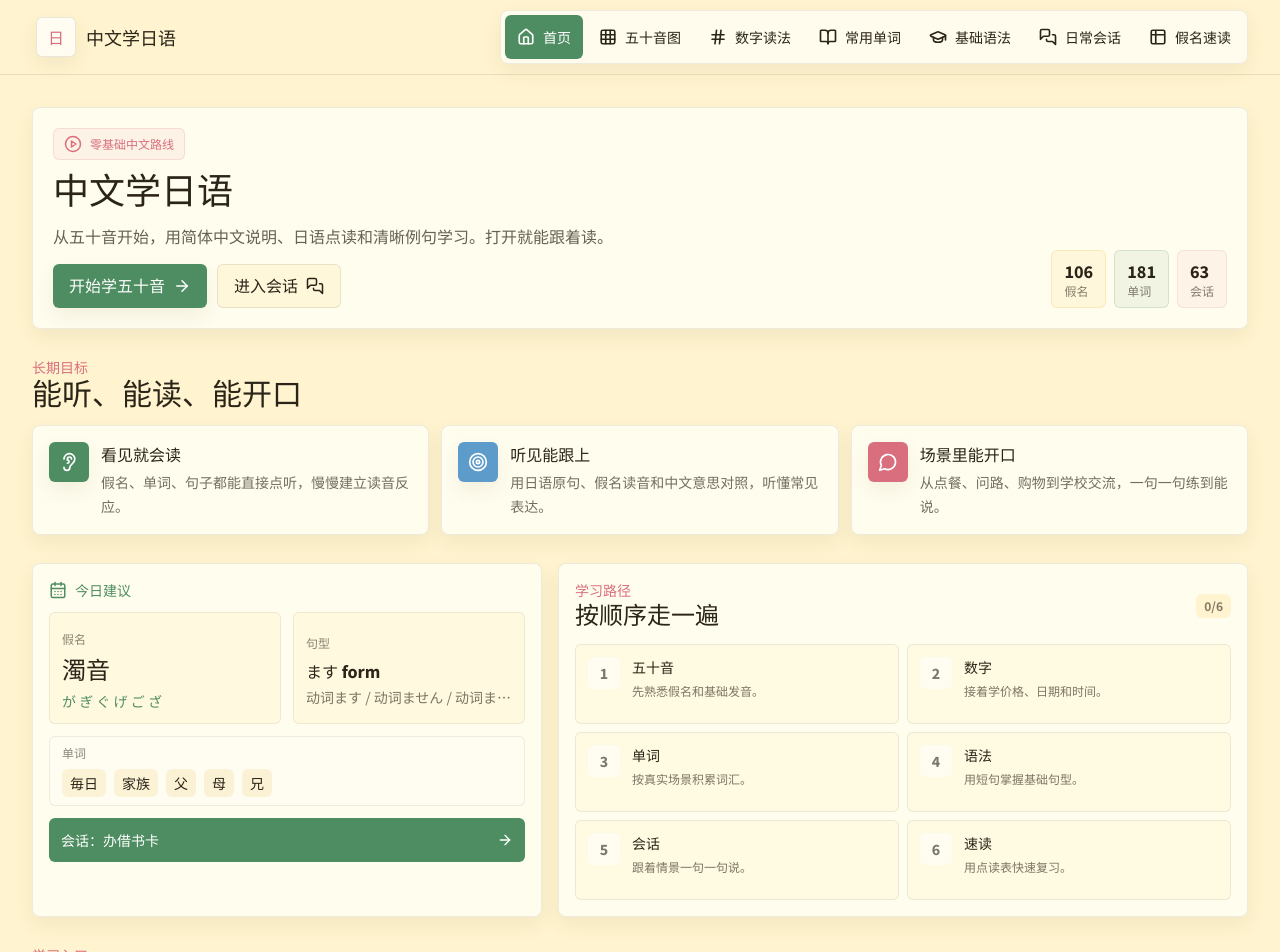
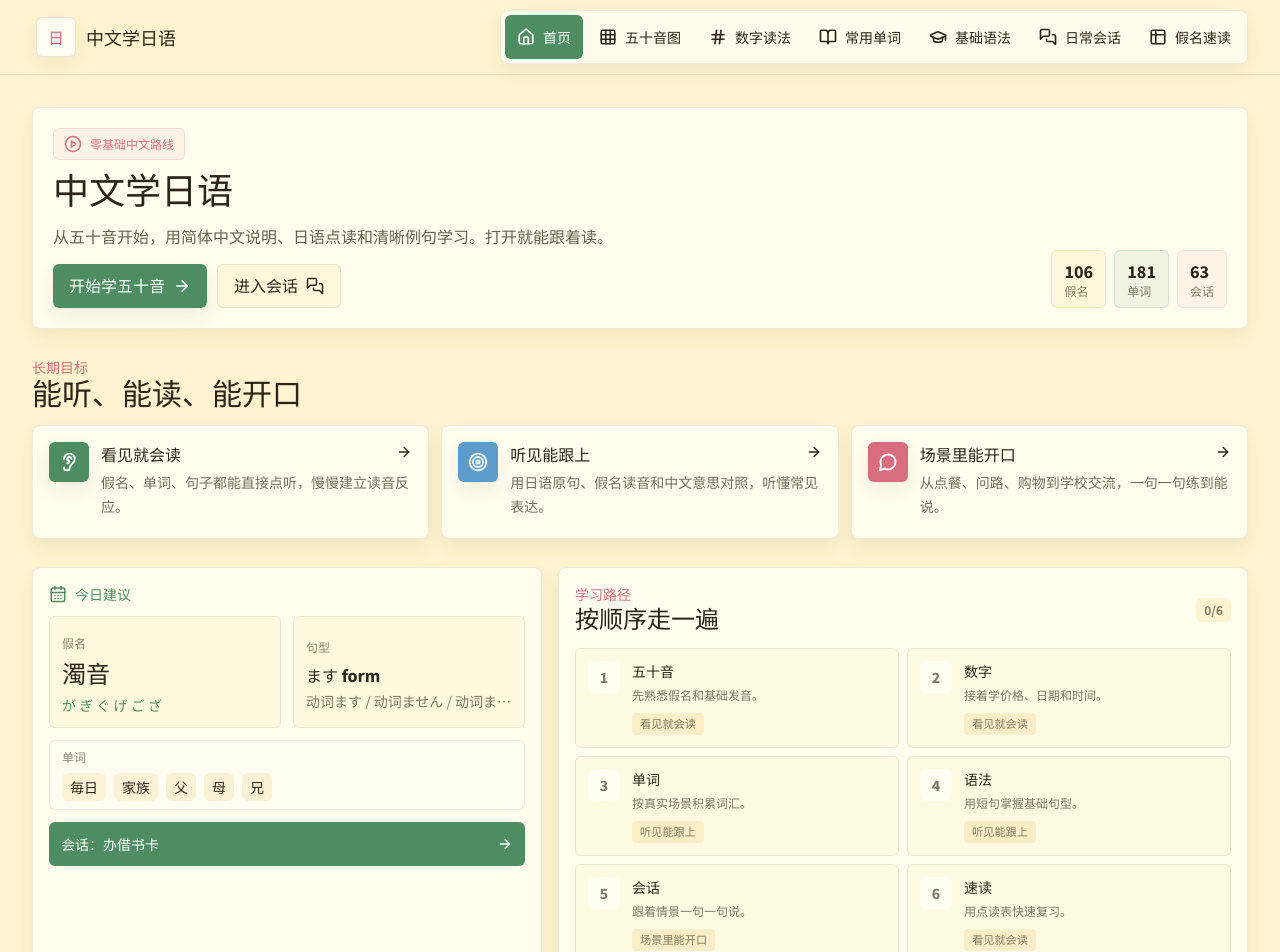
Before and after one commit to marksui/nihongo-learning, a React (Vite) app: page / in a window 1280 px wide. Shown: the top 952 px of the page. Built offline with nearby package versions, Linux system fonts and the light colour scheme.

Commit message:
Connect learning goals to path data

```diff
--- a/src/data/learningPath.ts
+++ b/src/data/learningPath.ts
@@ -9,6 +9,21 @@ export interface LearningPathStep {
   page: PageKey;
   title: string;
   description: string;
+  goalId: string;
+  level?: "入门" | "基础" | "进阶入门";
+  tags?: string[];
+  sortOrder?: number;
+}
+
+export interface LearningGoal {
+  id: string;
+  title: string;
+  description: string;
+  tone: "matcha" | "sora" | "sakura";
+  page: PageKey;
+  level?: "入门" | "基础" | "进阶入门";
+  tags?: string[];
+  sortOrder?: number;
 }
 
 export interface TodaySuggestion {
@@ -19,13 +34,46 @@ export interface TodaySuggestion {
   dialogue: (typeof dialogues)[number];
 }
 
+export const learningGoals: LearningGoal[] = [
+  {
+    id: "read",
+    title: "看见就会读",
+    description: "假名、单词、句子都能直接点听，慢慢建立读音反应。",
+    tone: "matcha",
+    page: "kana",
+    level: "入门",
+    tags: ["假名", "点读", "读音"],
+    sortOrder: 1,
+  },
+  {
+    id: "listen",
+    title: "听见能跟上",
+    description: "用日语原句、假名读音和中文意思对照，听懂常见表达。",
+    tone: "sora",
+    page: "quickread",
+    level: "基础",
+    tags: ["听力", "对照", "复习"],
+    sortOrder: 2,
+  },
+  {
+    id: "speak",
+    title: "场景里能开口",
+    description: "从点餐、问路、购物到学校交流，一句一句练到能说。",
+    tone: "sakura",
+    page: "conversation",
+    level: "基础",
+    tags: ["会话", "情景", "跟读"],
+    sortOrder: 3,
+  },
+];
+
 export const learningPathSteps: LearningPathStep[] = [
-  { id: "path-kana", page: "kana", title: "五十音", description: "先熟悉假名和基础发音。" },
-  { id: "path-numbers", page: "numbers", title: "数字", description: "接着学价格、日期和时间。" },
-  { id: "path-vocabulary", page: "vocabulary", title: "单词", description: "按真实场景积累词汇。" },
-  { id: "path-grammar", page: "grammar", title: "语法", description: "用短句掌握基础句型。" },
-  { id: "path-conversation", page: "conversation", title: "会话", description: "跟着情景一句一句说。" },
-  { id: "path-quickread", page: "quickread", title: "速读", description: "用点读表快速复习。" },
+  { id: "path-kana", page: "kana", title: "五十音", description: "先熟悉假名和基础发音。", goalId: "read", level: "入门", tags: ["假名"], sortOrder: 1 },
+  { id: "path-numbers", page: "numbers", title: "数字", description: "接着学价格、日期和时间。", goalId: "read", level: "入门", tags: ["数字"], sortOrder: 2 },
+  { id: "path-vocabulary", page: "vocabulary", title: "单词", description: "按真实场景积累词汇。", goalId: "listen", level: "基础", tags: ["词汇", "场景"], sortOrder: 3 },
+  { id: "path-grammar", page: "grammar", title: "语法", description: "用短句掌握基础句型。", goalId: "listen", level: "基础", tags: ["句型"], sortOrder: 4 },
+  { id: "path-conversation", page: "conversation", title: "会话", description: "跟着情景一句一句说。", goalId: "speak", level: "基础", tags: ["会话", "跟读"], sortOrder: 5 },
+  { id: "path-quickread", page: "quickread", title: "速读", description: "用点读表快速复习。", goalId: "read", level: "入门", tags: ["复习", "点读"], sortOrder: 6 },
 ];
 
 const getDayIndex = (date = new Date()) => {
--- a/src/pages/Home.tsx
+++ b/src/pages/Home.tsx
@@ -20,7 +20,7 @@ import PageHero from "../components/PageHero";
 import { dialogues } from "../data/dialogues";
 import { grammarLessons } from "../data/grammar";
 import { kanaItems } from "../data/kana";
-import { getTodaySuggestion, learningPathSteps } from "../data/learningPath";
+import { getTodaySuggestion, learningGoals, learningPathSteps } from "../data/learningPath";
 import { numberExamples } from "../data/numbers";
 import { vocabulary } from "../data/vocabulary";
 import type { PageKey } from "../components/Navbar";
@@ -39,33 +39,17 @@ interface FeatureCard {
   icon: LucideIcon;
 }
 
-interface GoalCard {
-  title: string;
-  description: string;
-  accent: string;
-  icon: LucideIcon;
-}
+const goalIcons: Record<string, LucideIcon> = {
+  read: Ear,
+  listen: Target,
+  speak: MessageCircle,
+};
 
-const goalCards: GoalCard[] = [
-  {
-    title: "看见就会读",
-    description: "假名、单词、句子都能直接点听，慢慢建立读音反应。",
-    accent: "bg-matcha",
-    icon: Ear,
-  },
-  {
-    title: "听见能跟上",
-    description: "用日语原句、假名读音和中文意思对照，听懂常见表达。",
-    accent: "bg-sora",
-    icon: Target,
-  },
-  {
-    title: "场景里能开口",
-    description: "从点餐、问路、购物到学校交流，一句一句练到能说。",
-    accent: "bg-sakura",
-    icon: MessageCircle,
-  },
-];
+const goalAccentClasses = {
+  matcha: "bg-matcha",
+  sora: "bg-sora",
+  sakura: "bg-sakura",
+} satisfies Record<(typeof learningGoals)[number]["tone"], string>;
 
 const featureCards: FeatureCard[] = [
   {
@@ -121,6 +105,7 @@ const featureCards: FeatureCard[] = [
 const Home = ({ onNavigate }: HomeProps) => {
   const today = useMemo(() => getTodaySuggestion(), []);
   const progress = useMemo(() => readLearningProgress(), []);
+  const goalsById = useMemo(() => new Map(learningGoals.map((goal) => [goal.id, goal])), []);
   const viewedPages = new Set(progress.viewedPages);
 
   return (
@@ -164,20 +149,27 @@ const Home = ({ onNavigate }: HomeProps) => {
           <h2 className="font-serif text-2xl font-bold text-ink sm:text-3xl">能听、能读、能开口</h2>
         </div>
         <div className="grid gap-3 md:grid-cols-3">
-          {goalCards.map((goal) => {
-            const Icon = goal.icon;
+          {learningGoals.map((goal) => {
+            const Icon = goalIcons[goal.id] ?? Target;
 
             return (
-              <LearningCard key={goal.title} className="p-4">
-                <div className="flex items-start gap-3">
-                  <span className={`grid h-10 w-10 shrink-0 place-items-center rounded-md ${goal.accent} text-white shadow-card`}>
-                    <Icon aria-hidden="true" size={20} />
+              <LearningCard key={goal.id} interactive className="group p-0">
+                <button
+                  type="button"
+                  onClick={() => onNavigate(goal.page)}
+                  className="flex min-h-28 w-full cursor-pointer items-start gap-3 p-4 text-left"
+                >
+                  <span className={`grid h-10 w-10 shrink-0 place-items-center rounded-md ${goalAccentClasses[goal.tone]} text-white shadow-card`}>
+                    <Icon aria-hidden="true" size={20} strokeWidth={2.2} />
                   </span>
-                  <div className="min-w-0">
-                    <h3 className="text-base font-extrabold text-ink">{goal.title}</h3>
+                  <div className="min-w-0 flex-1">
+                    <div className="flex items-start justify-between gap-3">
+                      <h3 className="text-base font-extrabold text-ink">{goal.title}</h3>
+                      <ArrowRight className="mt-0.5 shrink-0 text-ink/36 transition group-hover:translate-x-0.5 group-hover:text-matcha" size={16} />
+                    </div>
                     <p className="mt-1 text-sm leading-6 text-ink/66">{goal.description}</p>
                   </div>
-                </div>
+                </button>
               </LearningCard>
             );
           })}
@@ -248,6 +240,7 @@ const Home = ({ onNavigate }: HomeProps) => {
           <div className="grid gap-2 sm:grid-cols-2">
             {learningPathSteps.map((step, index) => {
               const done = viewedPages.has(step.page);
+              const goal = goalsById.get(step.goalId);
 
               return (
                 <button
@@ -268,6 +261,11 @@ const Home = ({ onNavigate }: HomeProps) => {
                   <span className="min-w-0">
                     <span className="block text-sm font-extrabold text-ink">{step.title}</span>
                     <span className="mt-1 block text-xs leading-5 text-ink/62">{step.description}</span>
+                    {goal ? (
+                      <span className="mt-2 inline-flex rounded bg-yuzu/18 px-2 py-0.5 text-[0.7rem] font-extrabold text-ink/58">
+                        {goal.title}
+                      </span>
+                    ) : null}
                   </span>
                 </button>
               );
```
